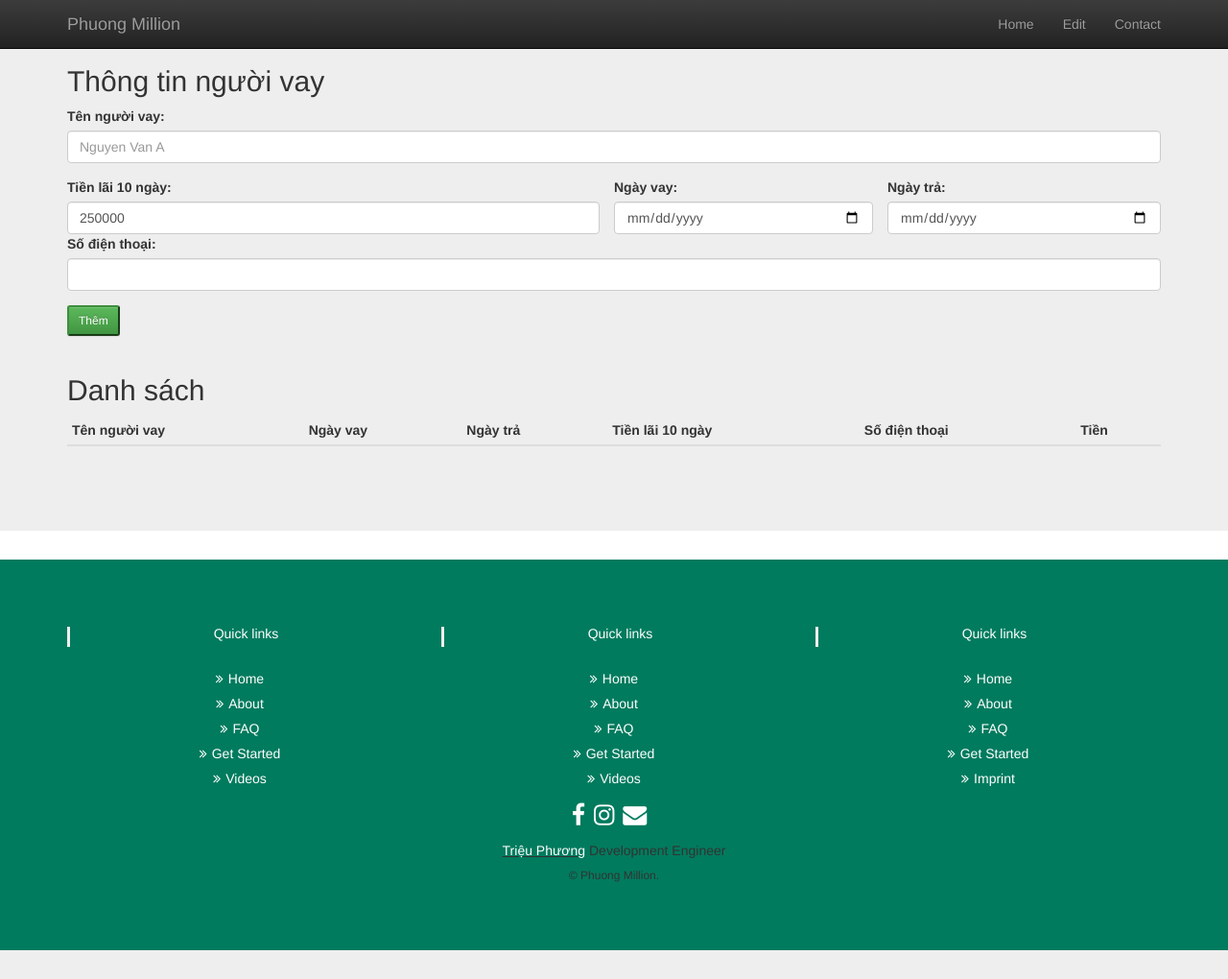
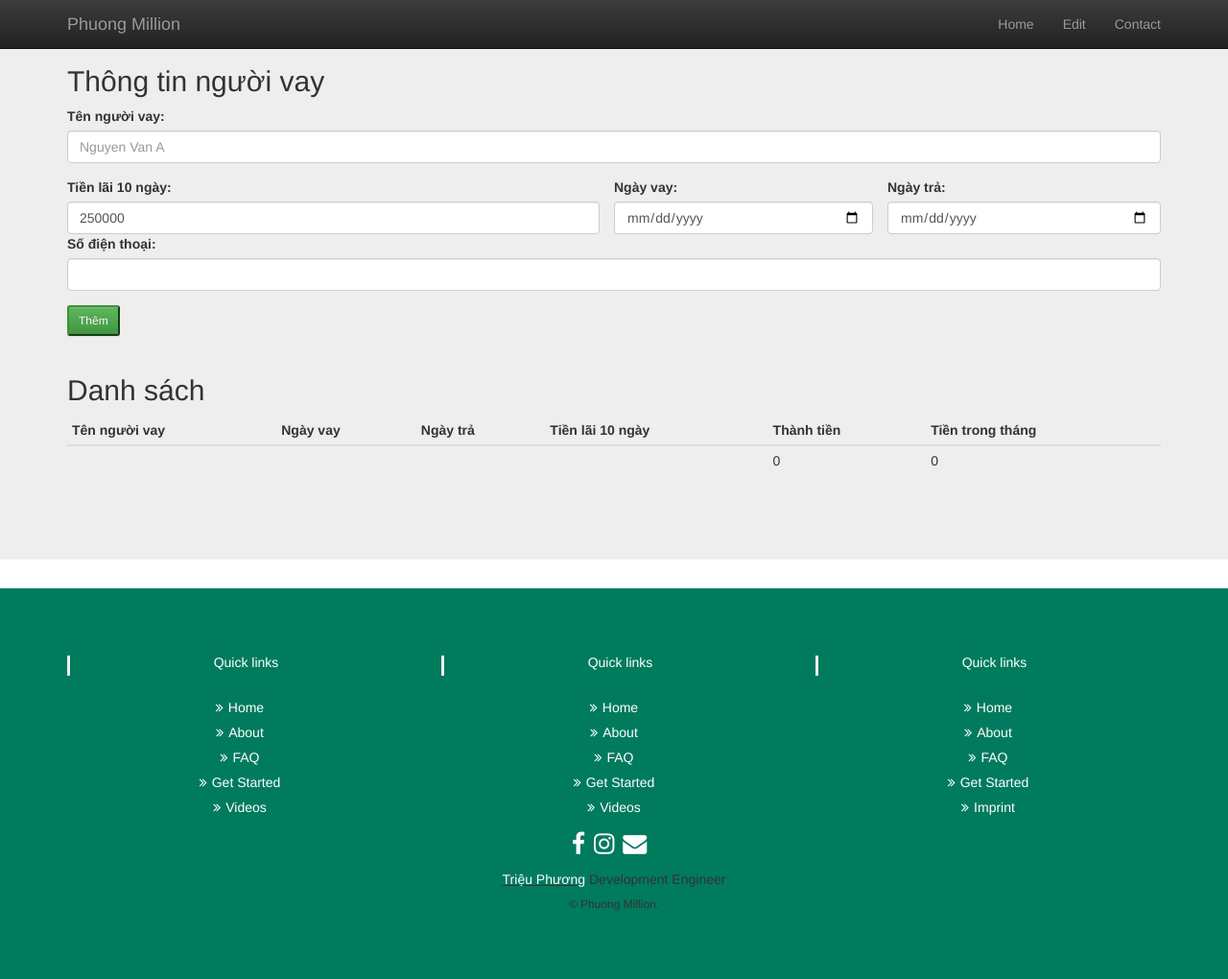
Before and after one commit to phuongmillion/app-tinh-tien, a Flask app: page / in a window 1280 px wide. Shown: the whole page at 96% size. Before the commit the page ends 990 px from the top, so only its background shows below. Run offline with Flask 2, Linux system fonts and the light colour scheme; lists and menus that the app fills with data are empty; some libraries are stand-ins or nearby versions.

Commit message:
gan xong

```diff
--- a/app.py
+++ b/app.py
@@ -19,26 +19,35 @@ class ReusableForm(Form):
     ngaytra = TextField('ngaytra:', validators=[validators.required()])
 
 class NguoiVay:
-    def __init__(self, name=None, ngay_muon=None, ngay_ket_thuc=None, tien_lai_10_ngay=None, sdt=None, tien=None):
+    def __init__(self, name=None, ngay_muon=None, ngay_ket_thuc=None, tien_lai_10_ngay=None, sdt=None):
         self.name = name
         self.ngay_muon = ngay_muon
         self.ngay_ket_thuc = ngay_ket_thuc
         self.tien_lai_10_ngay = tien_lai_10_ngay
         self.sdt = sdt
-        self.tien = self.tinhtien()
+        self.thanhtien = self.thanhtien()
+        self.tientrongthang = self.tientrongthang()
 
-    def tinhtien(self):
+    def thanhtien(self):
         ngay = self.ngay_ket_thuc - self.ngay_muon
         tong_tien_thu_duoc = (ngay.days // 10) * self.tien_lai_10_ngay
-        # tien_trong_thang = tong_tien_thu_duoc % (self.tien_lai_10_ngay * 3)
         return int(tong_tien_thu_duoc)
 
+    def tientrongthang(self):
+        ngay = self.ngay_ket_thuc - self.ngay_muon
+        tong_tien_thu_duoc = (ngay.days // 10) * self.tien_lai_10_ngay
+        tien_trong_thang = tong_tien_thu_duoc % (self.tien_lai_10_ngay * 3)
+        return int(tien_trong_thang)
+
 tong_nguoi = []
-
+tong_tien_trong_thang = 0
+tong_tien = 0
 @app.route("/", methods=['GET', 'POST'])
 def hello():
+    global tong_nguoi
+    global tong_tien_trong_thang
+    global tong_tien
     form = ReusableForm(request.form)
-
     if request.method == 'POST':
         split_year_borrow, split_month_borrow, split_date_borrow = request.form['ngayvay'].split("-")
         split_y_back, split_m_back, split_d_back = request.form['ngaytra'].split("-")
@@ -51,20 +60,24 @@ def hello():
 
 
         if form.validate():
-            # Save the comment here.
             tong_nguoi.append(nguoi_vay)
+            tong_tien_trong_thang = tong_tien_trong_thang + nguoi_vay.tientrongthang
+            tong_tien = tong_tien + nguoi_vay.thanhtien
         else:
             flash('Error: All the form fields are required. ')
 
-    return render_template('home.html', tong_nguoi=tong_nguoi)
+
+    return render_template('home.html', tong_nguoi=tong_nguoi, tong=tong_tien, tongthang= tong_tien_trong_thang)
 
 @app.route("/danhsach", methods=['GET'])
 def get_danh_sach():
-    return render_template('danhsach.html', tong_nguoi=tong_nguoi)
+    return render_template('danhsach.html', tong_nguoi=tong_nguoi, tong=tong_tien, tongthang= tong_tien_trong_thang)
 
 @app.route("/danhsach/", methods=['POST'])
 def dele_danh_sach():
+    global tong_tien
     try:
+        tong_tien = tong_tien - tong_nguoi[int(request.data.decode("utf-8")) - 1]
         tong_nguoi.pop(int(request.data.decode("utf-8")) - 1)
     except:
         return redirect('/danhsach')
--- a/templates/home.html
+++ b/templates/home.html
@@ -67,8 +67,8 @@
         <th>Ngày vay</th>
         <th>Ngày trả</th>
         <th>Tiền lãi 10 ngày</th>
-        <th>Số điện thoại</th>
-        <th>Tiền</th>
+        <th>Thành tiền</th>
+        <th>Tiền trong tháng</th>
       </tr>
     </thead>
     <tbody>
@@ -78,11 +78,18 @@
         <td >{{n["ngay_muon"]}}</td>
         <td >{{n["ngay_ket_thuc"]}}</td>
         <td >{{n["tien_lai_10_ngay"]}}</td>
-        <td >{{n["sdt"]}}</td>
-        <td >{{n["tien"]}}</td>
+        <td >{{n["thanhtien"]/1000}} K</td>
+        <td >{{n["tientrongthang"]/1000}} K</td>
         </tr>
         {% endfor %}
     </tbody>
+    <tfoot>
+        <tr>
+          <td colspan="4"></td>
+          <td >{{tong}}</td>
+          <td >{{tongthang}}</td>
+        </tr>
+    </tfoot>
      </table>
 </div>
 <br>
```
